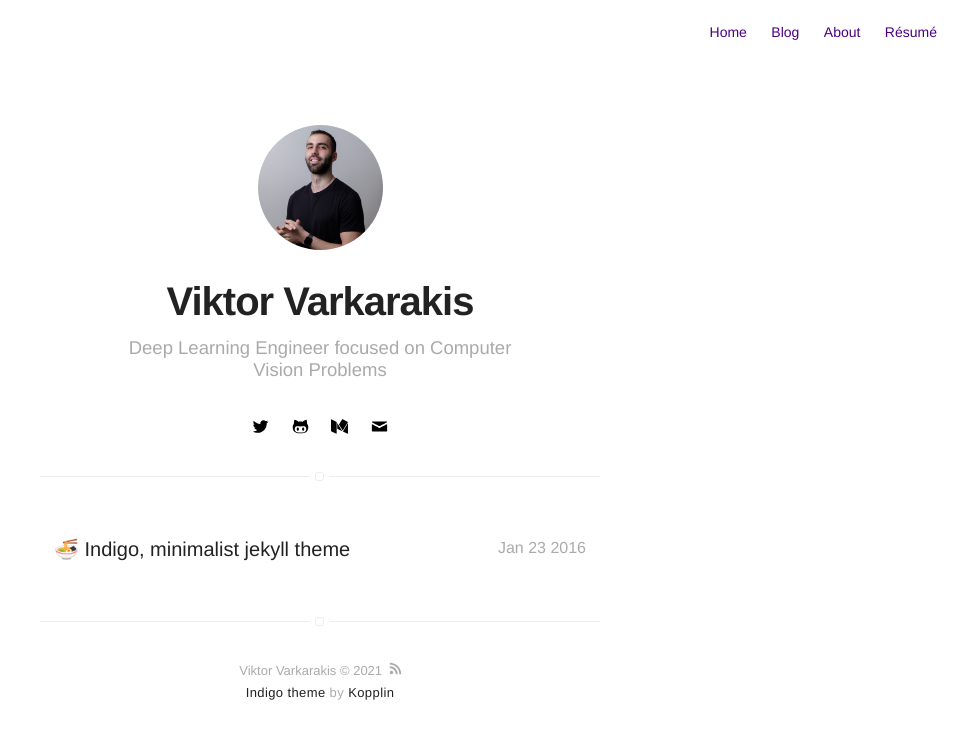
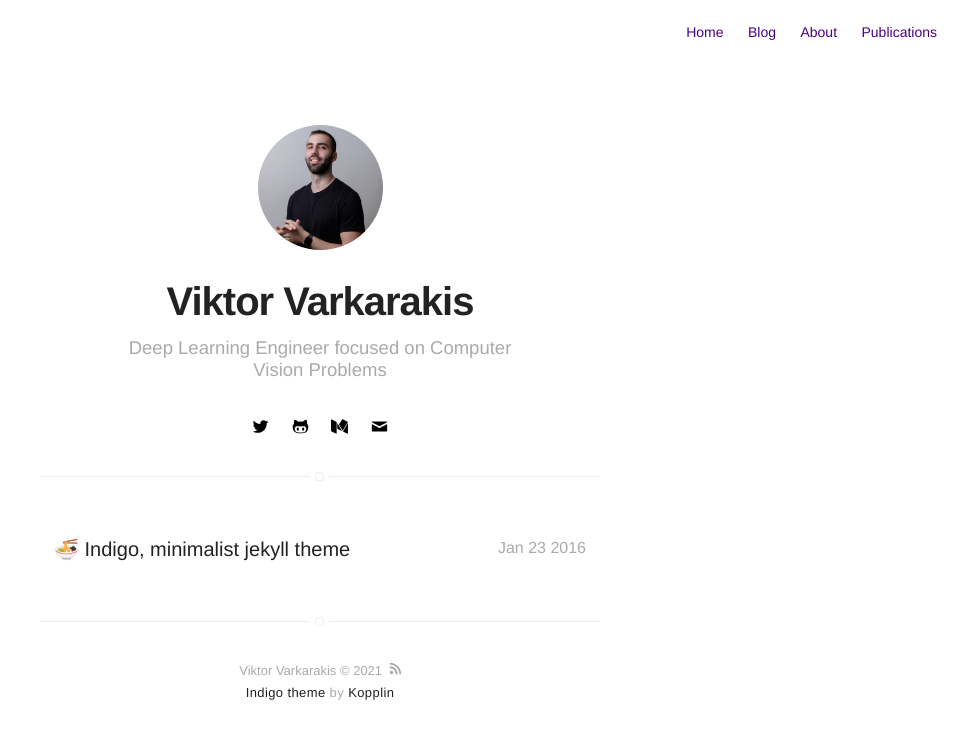
Before and after one commit to Varkarakis/blog, a Jekyll site: the page built from projects.html, in a window 1280 px wide. Shown: the top 739 px of the page, without its empty margins (320-1280 px from the left). Built offline with Jekyll 4.4.1, drawn with Linux system fonts in a browser that asks for light colours; emoji names are drawn with the system emoji font.

Commit message:
publications4

```diff
--- a/_config.yml
+++ b/_config.yml
@@ -12,12 +12,12 @@ picture: assets/images/vv2.jpg
 
 # If you want to include your resume, set to true
 # and specify source (external or local).
-publications: true
-publications-external: true
-publications-url: https://scholar.google.com/citations?user=4NMOeFEAAAAJ&hl=en
-#resume: true
-#resume-external: true
-#resume-url: https://google.com/?q=my+resume
+#publications: true
+#publications-external: true
+#publications-url: https://scholar.google.com/citations?user=4NMOeFEAAAAJ&hl=en
+resume: true
+resume-external: true
+resume-url: https://scholar.google.com/citations?user=4NMOeFEAAAAJ&hl=en
 
 url: https://varkarakis.github.io/
 # your url: https://USERNAME.github.io
--- a/_includes/nav.html
+++ b/_includes/nav.html
@@ -30,9 +30,9 @@
             {% endif %}
         {% endif %}
 
-        {% if site.publications == true %}
+        {% if site.resume == true %}
             <li class="item">
-                <a class="link" href="{% if site.publications-external %}{{ site.publications-url }}{% else %}{{ site.url }}/{{ site.resume-url }}{% endif %}">Résumé</a>
+                <a class="link" href="{% if site.resume-external %}{{ site.resume-url }}{% else %}{{ site.url }}/{{ site.resume-url }}{% endif %}">Publications</a>
             </li>
         {% endif %}
     </ul>
```
